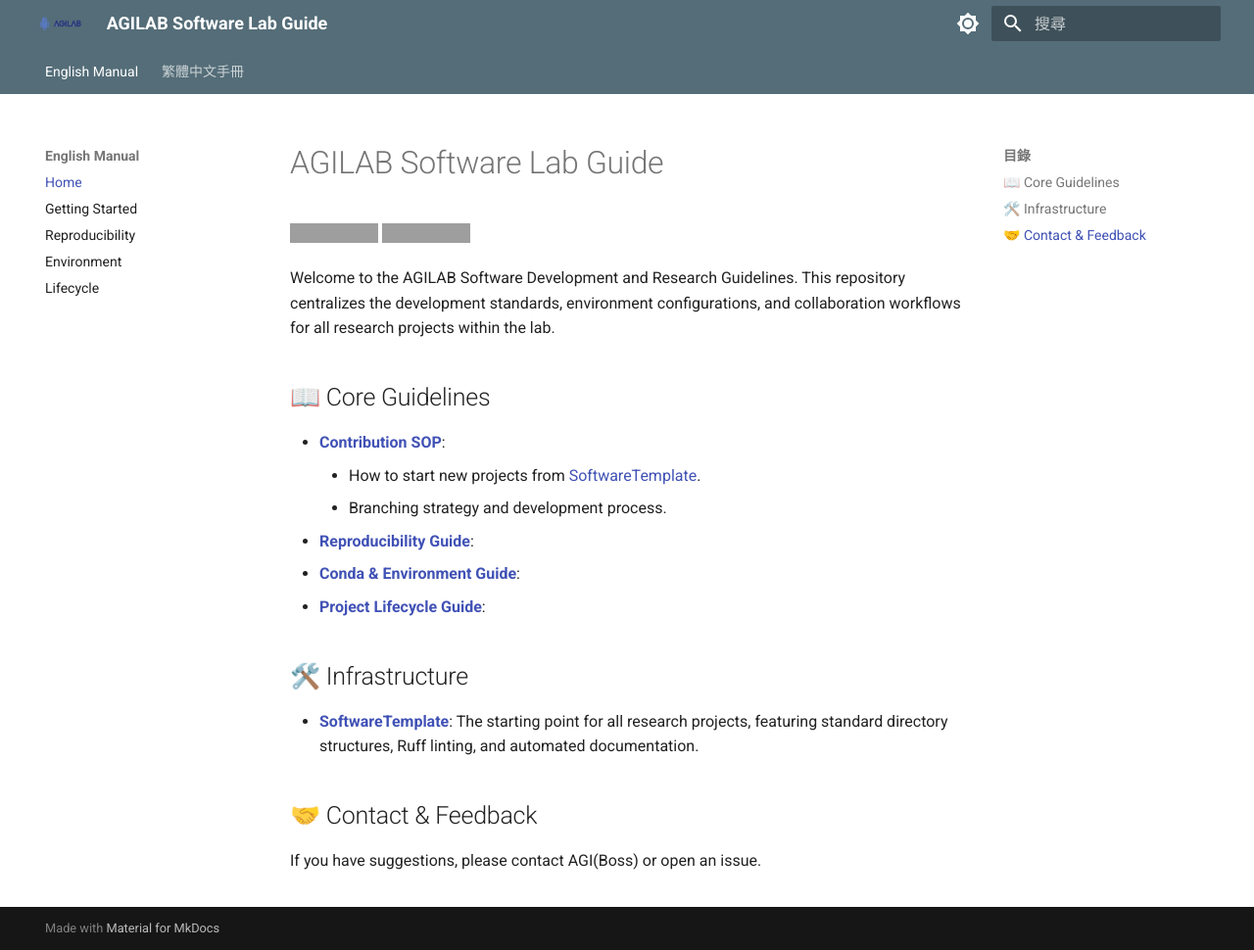
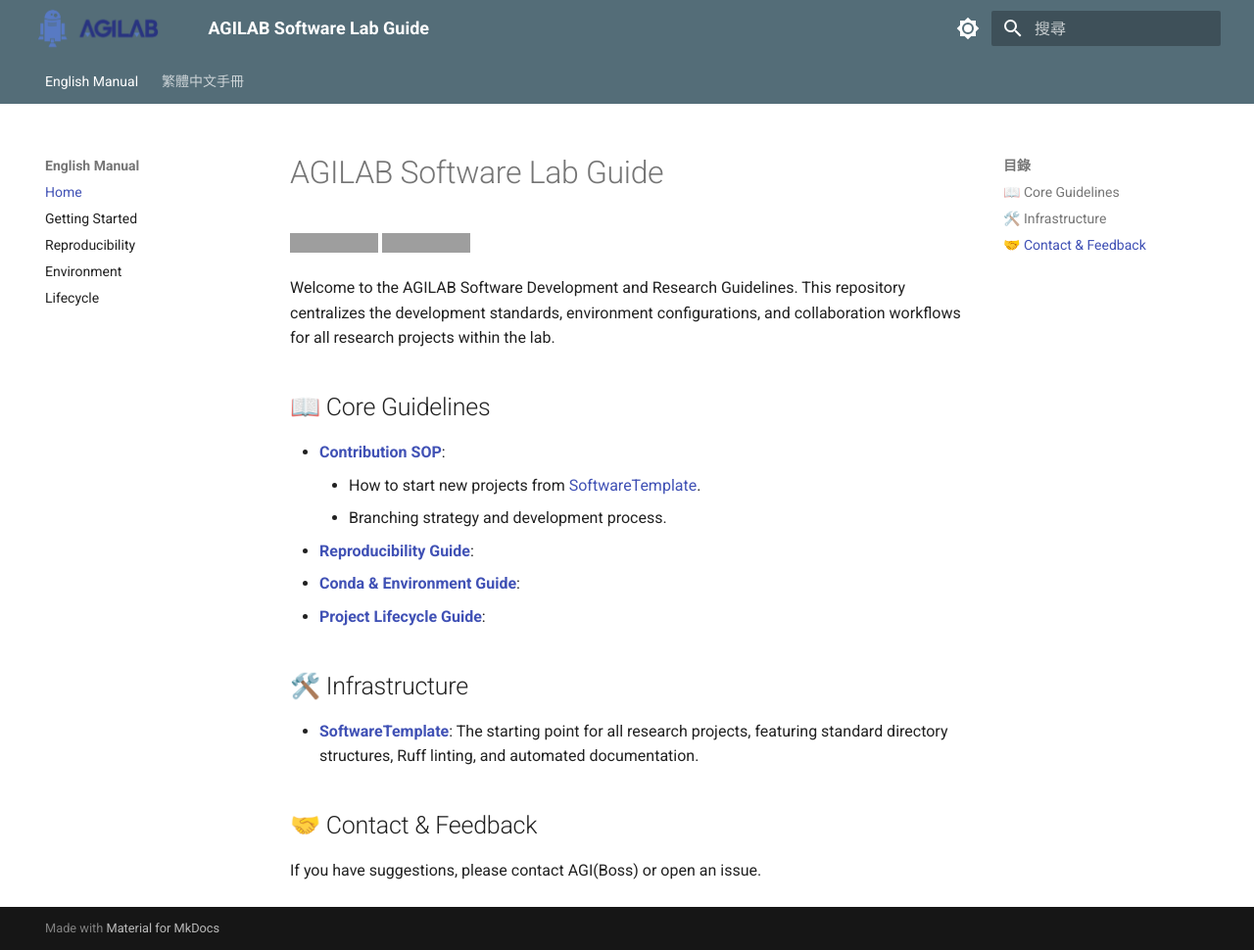
Before and after one commit to AGILAB-NTNU/AGILAB_Software_Lab_Guide, an MkDocs documentation site: the page built from docs/index.md, in a window 1280 px wide and 970 px high. Shown: the whole window at 98% size. Built offline with MkDocs 1.6.1 and Material for MkDocs 9.7.7, drawn with Linux system fonts in a browser that asks for light colours; grey boxes are pictures that could not be loaded.

Commit message:
style: increase desktop logo size and optimize header layout for better visibility

```diff
--- a/docs/assets/stylesheets/extra.css
+++ b/docs/assets/stylesheets/extra.css
@@ -1,22 +1,23 @@
-/* --- Responsive Logo Design --- */
+/* --- Professional Logo Visibility Optimization --- */
 
-/* Desktop: Enlarge the logo for better visibility */
+/* Desktop: Significantly enlarge the logo */
 .md-logo img {
-    height: 2.2rem;
+    height: 3.5rem !important; /* Force a much larger size */
     width: auto;
-    transition: height 0.3s; /* Smooth transition when resizing */
+    max-height: none !important; /* Remove Material default constraints */
+    margin: -0.5rem 0; /* Adjust vertical alignment if it's too high */
 }
 
-/* Mobile & Tablet: Reduce logo size to prevent header crowding */
-/* 76.25em is the default breakpoint for Material for MkDocs (1220px) */
+/* Ensure the header container doesn't clip the larger logo */
+.md-header__button.md-logo {
+    padding: 0;
+    margin-right: 1.5rem;
+}
+
+/* Mobile & Tablet: Maintain a sensible but visible size */
 @media screen and (max-width: 76.25em) {
     .md-logo img {
-        height: 1.6rem;
-        margin: 0.2rem 0;
+        height: 2.2rem !important;
+        margin: 0;
     }
 }
-
-/* Adjust header button padding for a cleaner look */
-.md-header__button.md-logo {
-    padding: 0.1rem;
-}
```
